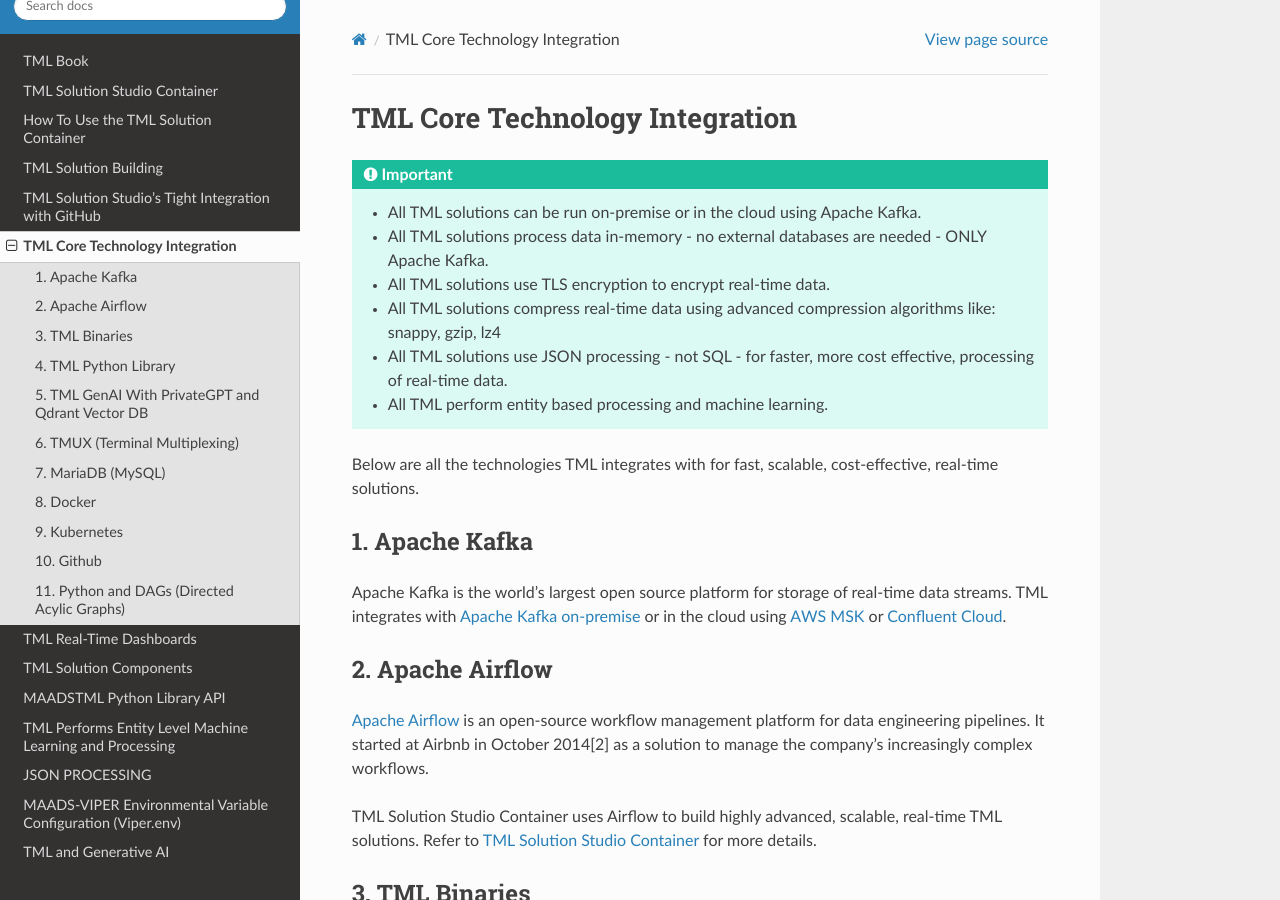
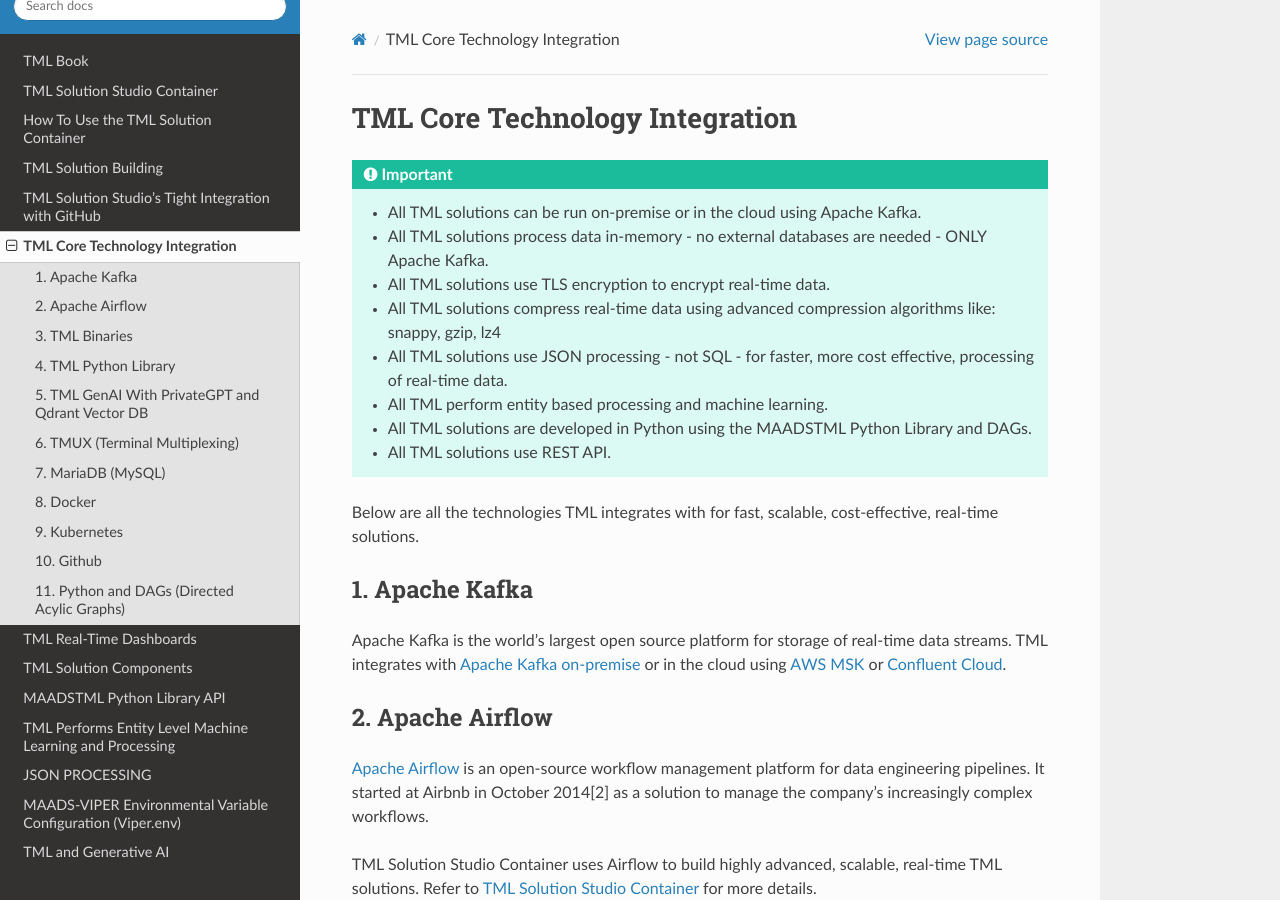
Before and after one commit to smaurice101/readthedocs, a Sphinx documentation site: the page built from docs/source/coreintegrations.rst, in a window 1280 px wide and 900 px high. Built offline with Sphinx 7.4.7 and the Read the Docs theme 2.0.0, drawn with Linux system fonts in a browser that asks for light colours.

Commit message:
Update coreintegrations.rst

```diff
--- a/docs/source/coreintegrations.rst
+++ b/docs/source/coreintegrations.rst
@@ -14,6 +14,10 @@
    - All TML solutions use JSON processing - not SQL - for faster, more cost effective, processing of real-time data.
 
    - All TML perform entity based processing and machine learning.
+
+   - All TML solutions are developed in Python using the MAADSTML Python Library and DAGs.
+
+   - All TML solutions use REST API.
 
 Below are all the technologies TML integrates with for fast, scalable, cost-effective, real-time solutions.
 
```
